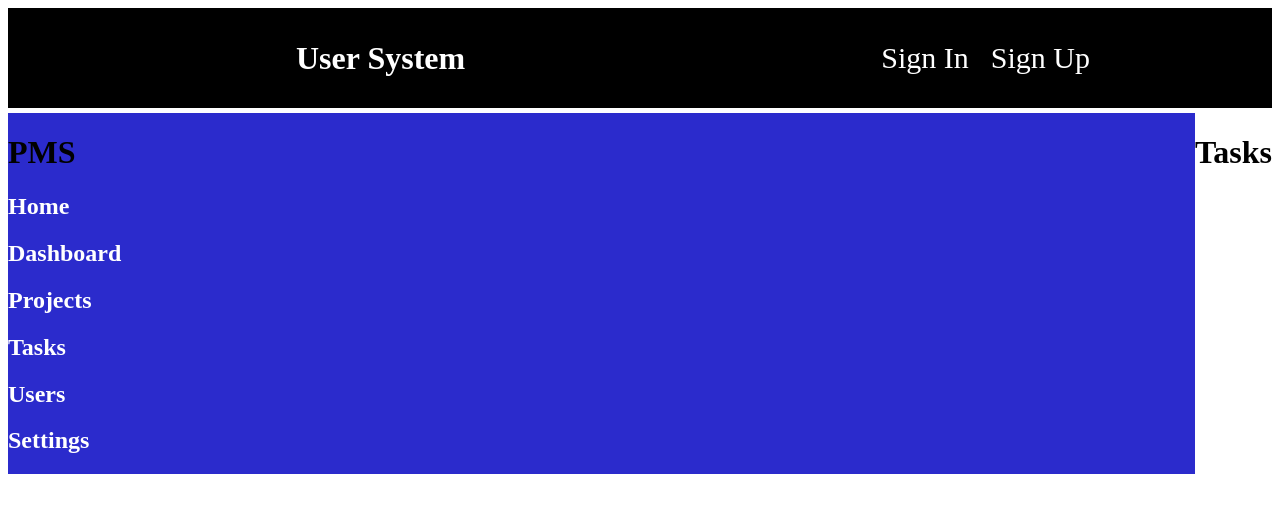
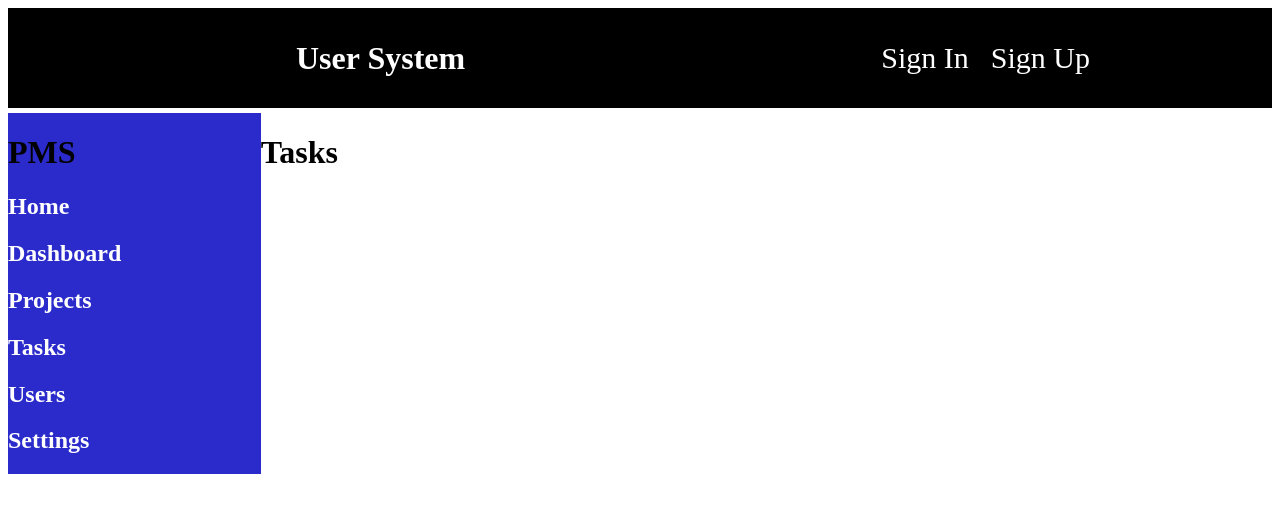
Before and after one commit to NickyGuants/project-management-system, a React (Create React App) app in the folder client/: page /tasks in a window 1280 px wide. Shown: the top 512 px of the page. Built offline with nearby package versions, Linux system fonts and the light colour scheme.

Commit message:
link css

```diff
--- a/client/src/pages/tasks/Tasks.js
+++ b/client/src/pages/tasks/Tasks.js
@@ -3,7 +3,7 @@ import './tasks.css'
 
 const Tasks = () => {
     return (
-        <div>
+        <div className="tasks">
             <h1>Tasks</h1>
         </div>
     )
--- a/client/src/pages/tasks/tasks.css
+++ b/client/src/pages/tasks/tasks.css
@@ -0,0 +1,3 @@
+.tasks {
+  flex: 4;
+}
```
